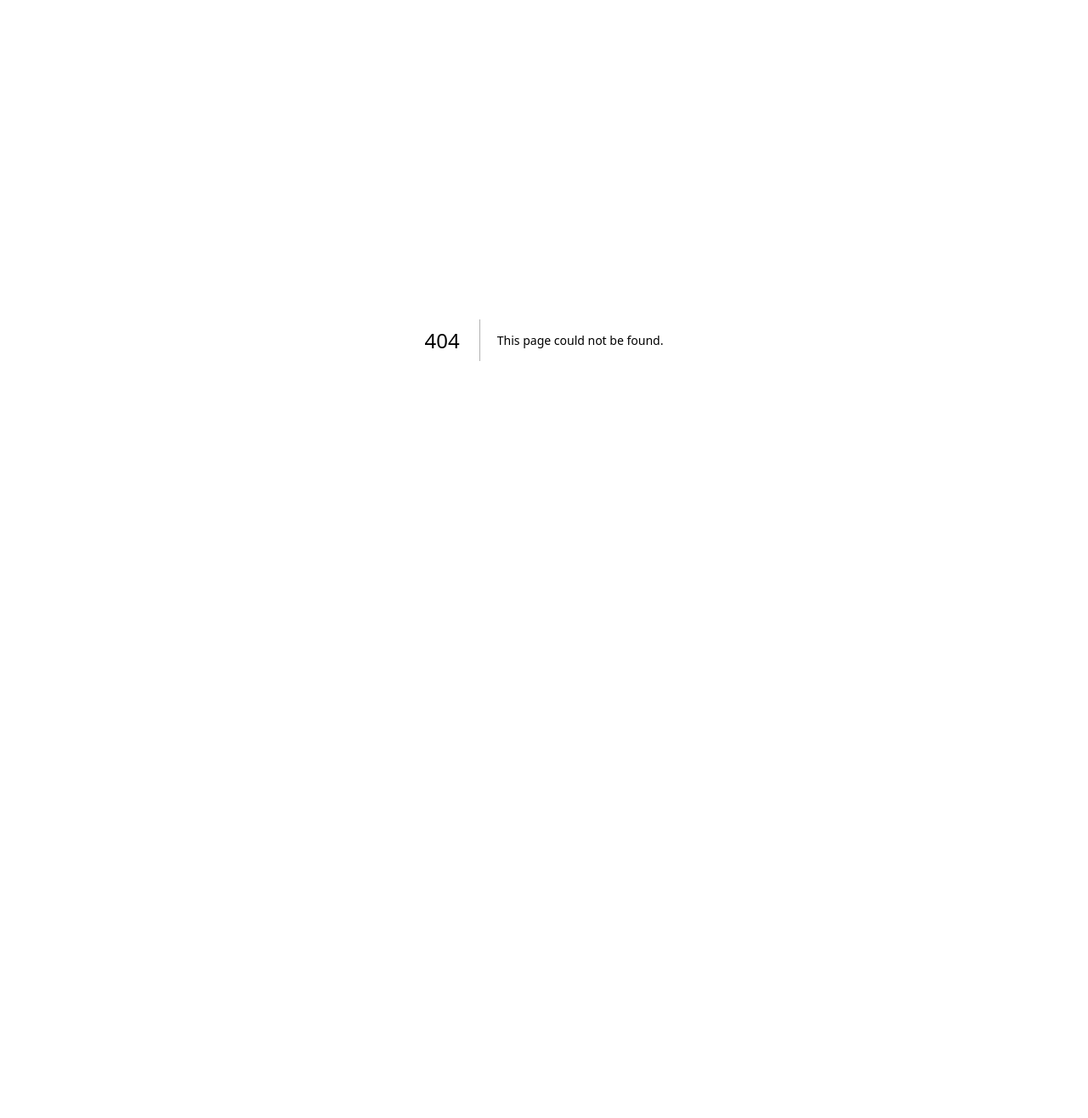
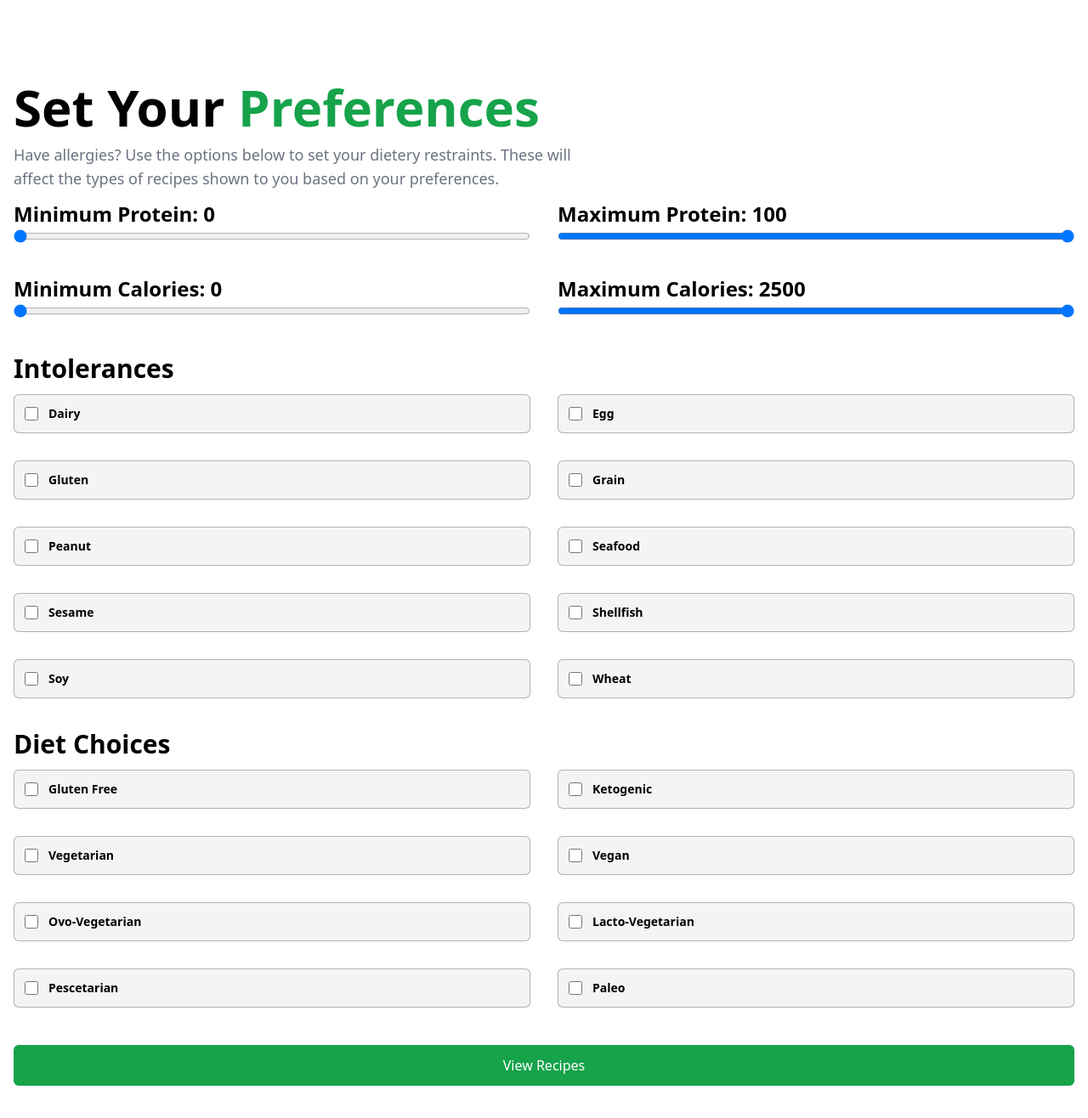
Before and after one commit to parrishstefan/Recipe-App, a Next.js app in the folder recipe-app/: page /recipes/preferences in a window 1280 px wide. Before the commit this address had no page. Shown: the top 1316 px of the page at 85% size. Before the commit the page ends 800 px from the top, so only its background shows below. Built offline with nearby package versions, Linux system fonts and the light colour scheme.

Commit message:
initial pref page

```diff
--- /dev/null
+++ b/recipe-app/src/pages/recipes/preferences.tsx
@@ -0,0 +1,165 @@
+import Link from "next/link";
+import Head from "next/head";
+import { useState } from "react";
+import Selection from "@/components/Selection";
+
+const all_intolerances = [
+  "Dairy",
+  "Egg",
+  "Gluten",
+  "Grain",
+  "Peanut",
+  "Seafood",
+  "Sesame",
+  "Shellfish",
+  "Soy",
+  "Wheat",
+];
+
+const all_diets = [
+  "Gluten Free",
+  "Ketogenic",
+  "Vegetarian",
+  "Vegan",
+  "Ovo-Vegetarian",
+  "Lacto-Vegetarian",
+  "Pescetarian",
+  "Paleo",
+];
+
+export default function Preferences() {
+  const [intolerances, setIntolerances] = useState<string[]>([]);
+  const [diet, setDiet] = useState<string[]>([]);
+  const [minProtein, setMinProtein] = useState("0");
+  const [maxProtein, setMaxProtein] = useState("100");
+  const [minCalories, setMinCalories] = useState("0");
+  const [maxCalories, setMaxCalories] = useState("2500");
+
+  return (
+    <div className="mb-16">
+      <Head>
+        <title>CookMate: Set Preferences</title>
+      </Head>
+      <main className="max-w-7xl mx-auto mt-16 sm:mt-24 space-y-3 px-4">
+        <h1 className="text-6xl font-extrabold">
+          Set Your <span className="text-green-600">Preferences</span>
+        </h1>
+        <p className="max-w-2xl text-gray-500 sm:text-lg">
+          Have allergies? Use the options below to set your dietery restraints.
+          These will affect the types of recipes shown to you based on your
+          preferences.
+        </p>
+        {/* Sliders */}
+        <div className="grid grid-cols-1 md:grid-cols-2 gap-8">
+          {/* min Protein Slider */}
+          <div>
+            <p className="font-bold text-2xl">Minimum Protein: {minProtein}</p>
+            <input
+              type="range"
+              min="0"
+              defaultValue={"0"}
+              max="100"
+              step={"5"}
+              className="w-full"
+              onChange={(e) => {
+                setMinProtein(e.target.value);
+              }}
+            />
+          </div>
+          {/* max Protein Slider */}
+          <div>
+            <p className="font-bold text-2xl">Maximum Protein: {maxProtein}</p>
+            <input
+              type="range"
+              min="0"
+              defaultValue={"100"}
+              max="100"
+              step={"5"}
+              className="w-full"
+              onChange={(e) => {
+                setMaxProtein(e.target.value);
+              }}
+            />
+          </div>
+          {/* min Calories Slider */}
+          <div>
+            <p className="font-bold text-2xl">
+              Minimum Calories: {minCalories}
+            </p>
+            <input
+              type="range"
+              min="0"
+              defaultValue={"0"}
+              max="2500"
+              step={"100"}
+              className="w-full"
+              onChange={(e) => {
+                setMinCalories(e.target.value);
+              }}
+            />
+          </div>
+          {/* max Calories Slider */}
+          <div>
+            <p className="font-bold text-2xl">
+              Maximum Calories: {maxCalories}
+            </p>
+            <input
+              type="range"
+              min="0"
+              defaultValue={"2500"}
+              max="2500"
+              step={"100"}
+              className="w-full"
+              onChange={(e) => {
+                setMaxCalories(e.target.value);
+              }}
+            />
+          </div>
+        </div>
+        {/* end sliders section */}
+        {/* Intolerances */}
+        <h2 className="text-3xl font-bold pt-6">Intolerances</h2>
+        <div className="grid grid-cols-1 md:grid-cols-2 gap-8">
+          {all_intolerances.map((intolerance) => (
+            <Selection
+              label={intolerance}
+              list={intolerances}
+              setList={setIntolerances}
+              key={intolerance}
+            />
+          ))}
+        </div>
+        {/* end intolerances */}
+        {/* Diet */}
+        <h2 className="text-3xl font-bold pt-6">Diet Choices</h2>
+        <div className="grid grid-cols-1 md:grid-cols-2 gap-8">
+          {all_diets.map((item) => (
+            <Selection label={item} list={diet} setList={setDiet} key={item} />
+          ))}
+        </div>
+        {/* end intolerances */}
+        {/* Submit Button */}
+        <div className="pt-8">
+          <Link href="/recipes/view">
+            <button
+              className="w-full flex items-center justify-center px-8 py-3 font-medium rounded-md text-white bg-green-600 hover:bg-green-700"
+              onClick={() => {
+                window.localStorage.setItem(
+                  "intolerances",
+                  JSON.stringify(intolerances)
+                );
+                window.localStorage.setItem("diet", JSON.stringify(diet));
+                window.localStorage.setItem("minProtein", minProtein);
+                window.localStorage.setItem("maxProtein", maxProtein);
+                window.localStorage.setItem("minCalories", minCalories);
+                window.localStorage.setItem("maxCalories", maxCalories);
+              }}
+            >
+              View Recipes
+            </button>
+          </Link>
+        </div>
+      </main>
+    </div>
+  );
+}
```
